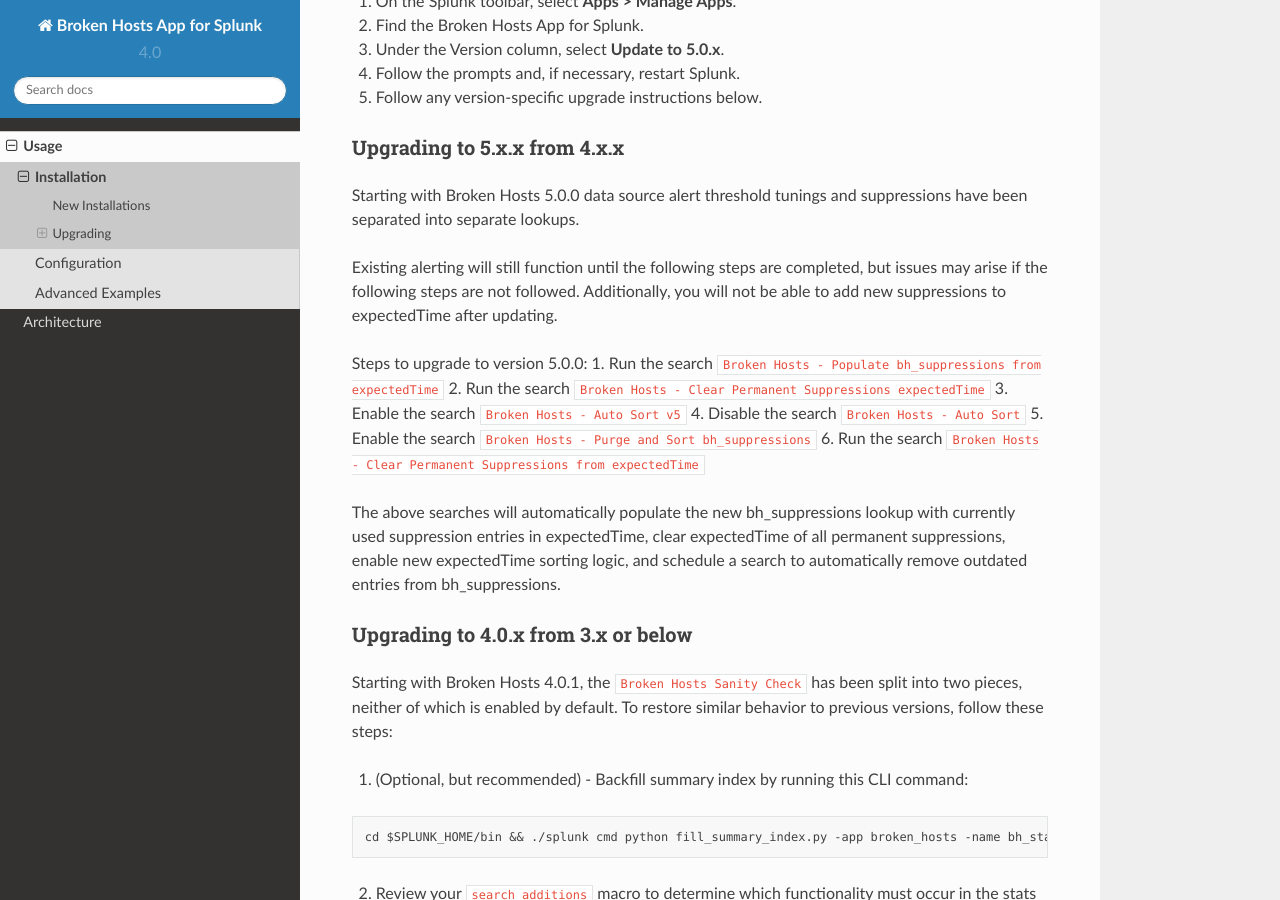
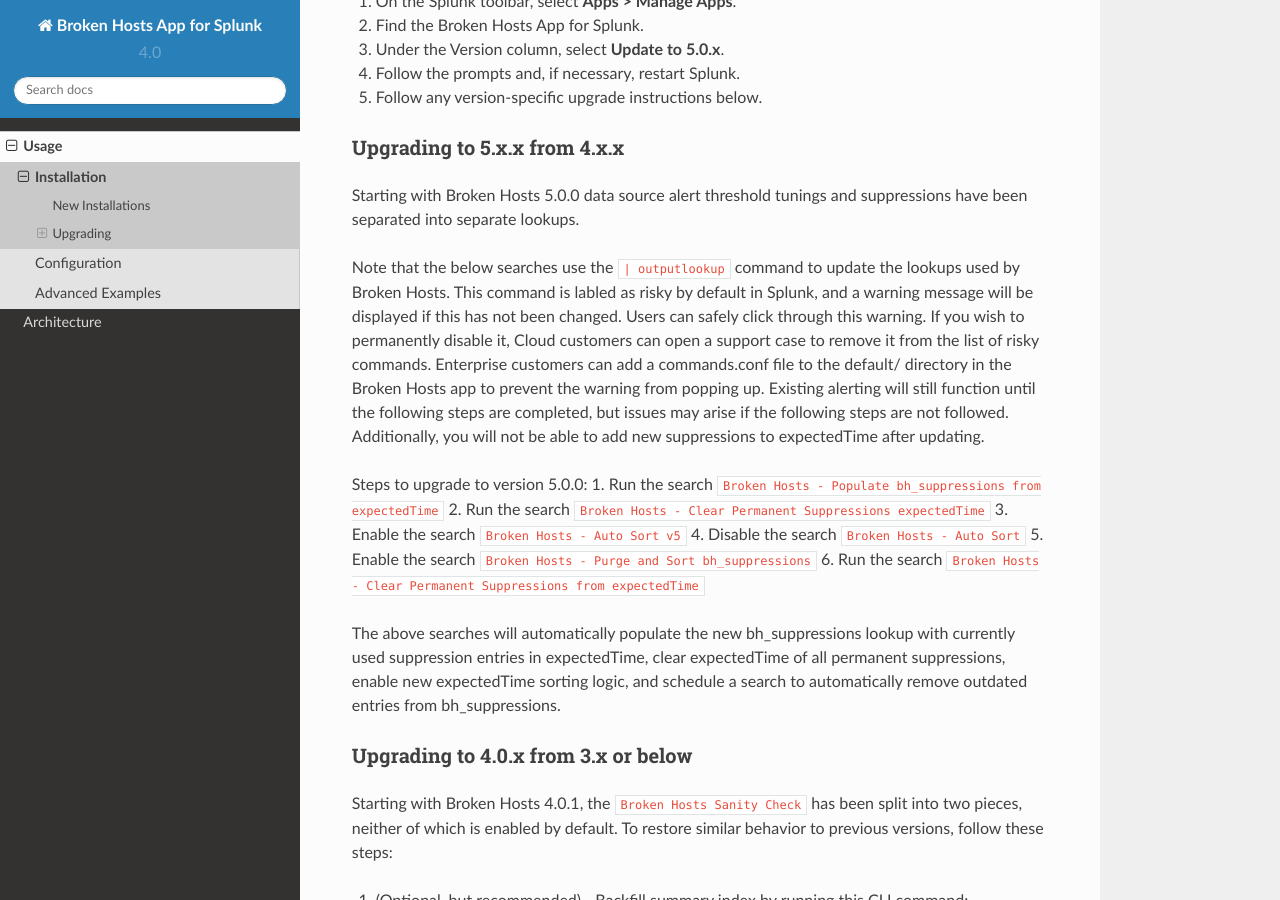
Before and after one commit to HurricaneLabs/brokenhosts, a Sphinx documentation site: the page built from docs/usage/installation.rst, in a window 1280 px wide and 900 px high, scrolled down 613 px. Built offline with Sphinx 7.4.7 and the Read the Docs theme 2.0.0, drawn with Linux system fonts in a browser that asks for light colours.

Commit message:
add docs about outputlookup warning and how to disable

```diff
--- a/docs/usage/installation.rst
+++ b/docs/usage/installation.rst
@@ -37,6 +37,10 @@ Upgrading to 5.x.x from 4.x.x
 ~~~~~~~~~~~~~~~~~~~~~~~~~~~~~
 Starting with Broken Hosts 5.0.0 data source alert threshold tunings and suppressions have been separated into separate lookups.
 
+Note that the below searches use the ``| outputlookup`` command to update the lookups used by Broken Hosts. This command is labled as risky by default in Splunk,
+and a warning message will be displayed if this has not been changed. Users can safely click through this warning. If you wish to permanently disable it,
+Cloud customers can open a support case to remove it from the list of risky commands. Enterprise customers can add a commands.conf file to the
+default/ directory in the Broken Hosts app to prevent the warning from popping up.
 Existing alerting will still function until the following steps are completed, but issues may arise if the following steps are not followed.
 Additionally, you will not be able to add new suppressions to expectedTime after updating.
 
```
Also changed, not shown: README.md (+5 -0 lines).
